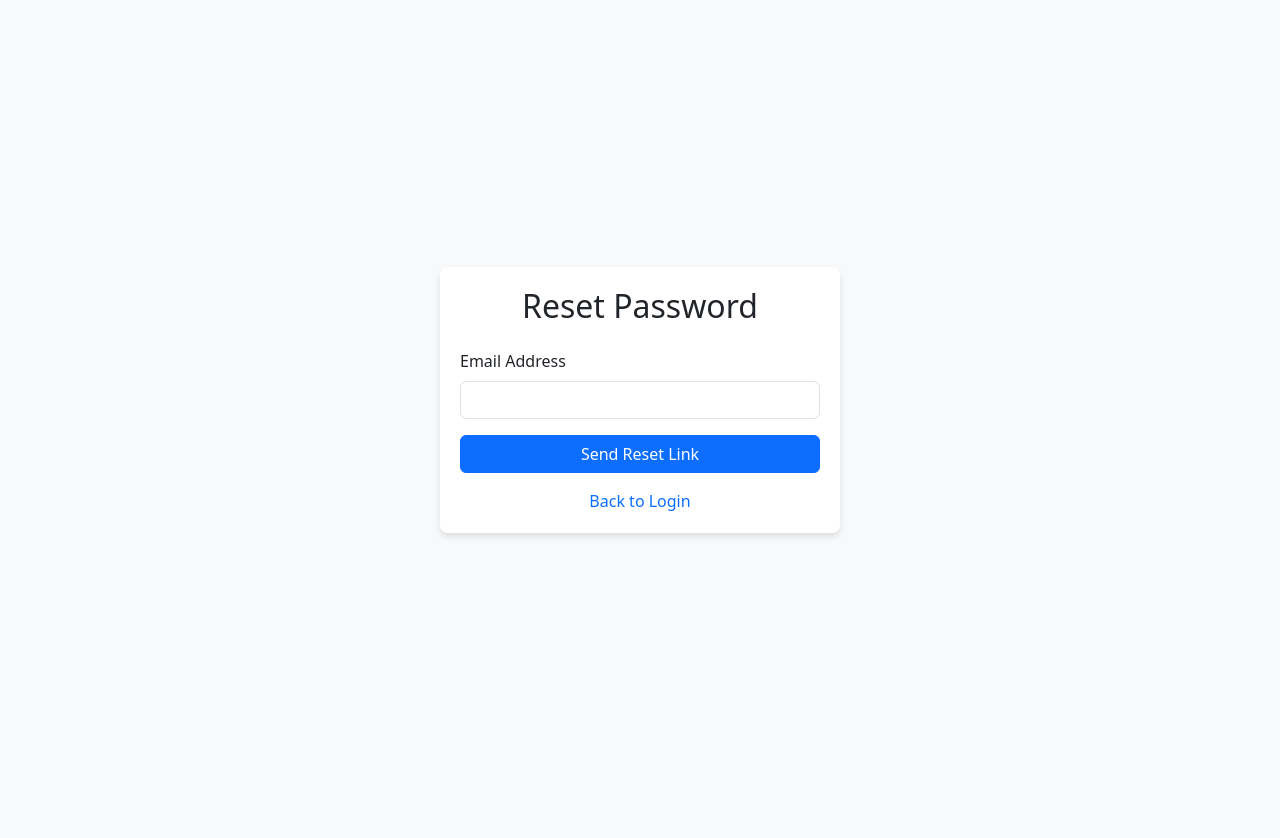
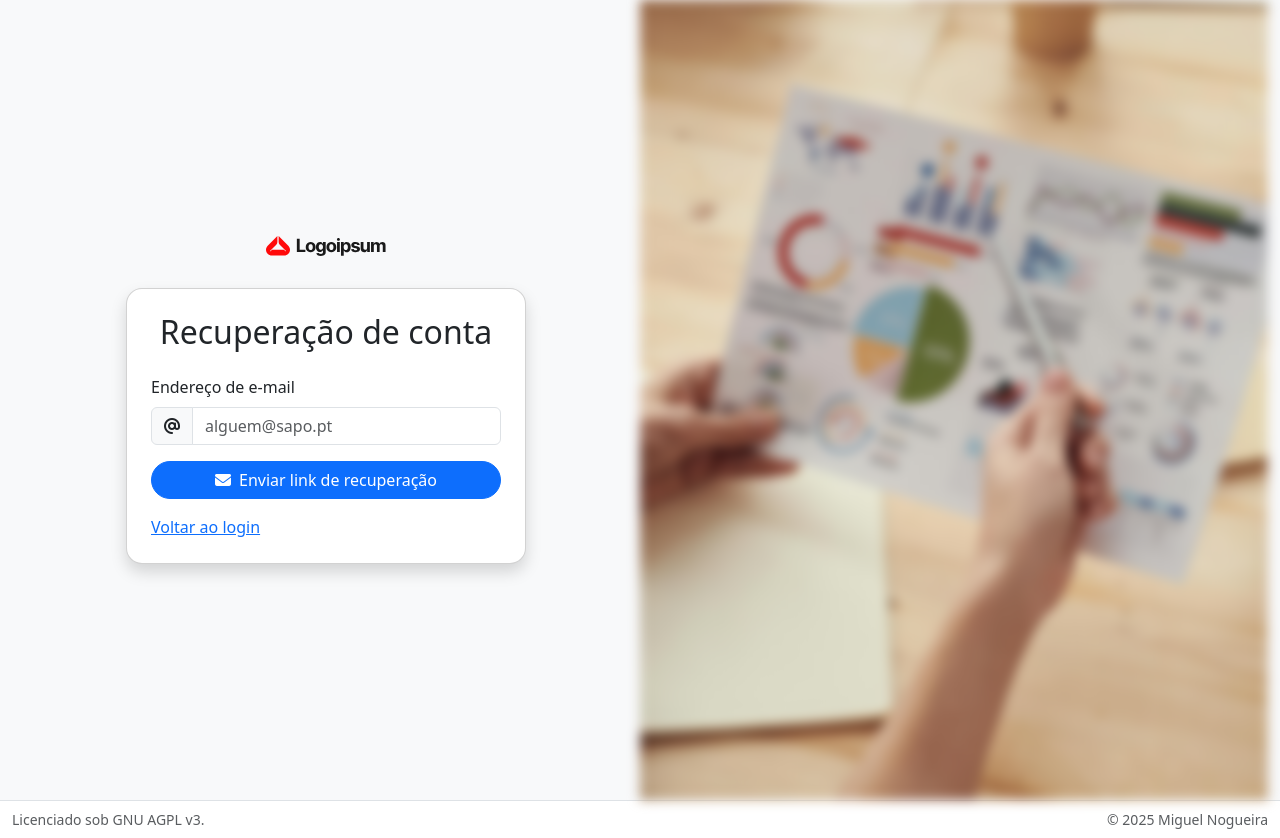
Before and after one commit to miguel456/taskmanager, a PHP site: page /auth/forgot-password.php in a window 1280 px wide. Before the commit the page ends 537 px from the top, so only its background shows below. Run offline with PHP 8.4, Linux system fonts and the light colour scheme; some libraries are stand-ins or nearby versions.

Commit message:
feat: modernize the forgot password page

```diff
--- a/auth/forgot-password.php
+++ b/auth/forgot-password.php
@@ -1,51 +1,76 @@
+<?php
+require_once realpath(__DIR__ . '/../app/bootstrap.php');
+?>
 <!DOCTYPE html>
 <html lang="en">
-<head>
-    <meta charset="UTF-8">
-    <meta name="viewport" content="width=device-width, initial-scale=1.0">
-    <title>Reset Password</title>
-    <link href="https://cdn.jsdelivr.net/npm/bootstrap@5.3.0/dist/css/bootstrap.min.css" rel="stylesheet">
-    <style>
-        body {
-            display: flex;
-            justify-content: center;
-            align-items: center;
-            height: 100vh;
-            background-color: #f8f9fa;
-            margin: 0;
-        }
-        .reset-container {
-            max-width: 400px;
-            width: 100%;
-            padding: 20px;
-            background: #fff;
-            border-radius: 8px;
-            box-shadow: 0 4px 6px rgba(0, 0, 0, 0.1);
-        }
-        .links {
-            margin-top: 15px;
-            text-align: center;
-        }
-        .links a {
-            text-decoration: none;
-        }
-    </style>
-</head>
-<body>
-<div class="reset-container">
-    <h2 class="text-center mb-4">Reset Password</h2>
-    <form action="process-reset.php" method="POST" novalidate>
-        <div class="mb-3">
-            <label for="email" class="form-label">Email Address</label>
-            <input type="email" class="form-control" id="email" name="email" required>
-            <div class="invalid-feedback">Please enter a valid email address.</div>
+<?php include_once '../layout/head.php' ?>
+<body class="bg-light" style="min-height: 100vh; display: flex; flex-direction: column;">
+
+<div class="container-fluid flex-grow-1 d-flex align-items-center justify-content-center" style="min-height: 100vh;">
+    <div class="row w-100" style="min-height: 80vh;">
+        <div class="col-md-6 d-flex align-items-center justify-content-center">
+            <div class="w-100" style="max-width: 400px;">
+                <div class="text-center mb-4">
+                    <img src="/img/logo.svg" alt="Logo" style="max-width: 120px;" class="mb-2">
+                </div>
+                <div class="card shadow rounded-4">
+                    <div class="card-body p-4">
+                        <h2 class="text-center mb-4">Recuperação de conta</h2>
+                        <?php
+                        $messages = pull_messages();
+                        if (!empty($messages)):
+                            foreach ($messages as $msg):
+                                $alertType = match ($msg['type']) {
+                                    'success' => 'success',
+                                    'error'   => 'danger',
+                                    'info'    => 'info',
+                                    default   => 'secondary'
+                                };
+                                ?>
+                                <div class="alert alert-<?= $alertType ?> alert-dismissible fade show" role="alert">
+                                    <?php if (!empty($msg['title'])): ?>
+                                        <i class="fa-solid <?= ($alertType == 'danger') ? 'fa-triangle-exclamation' : 'fa-circle-info' ?>"></i>
+                                        <strong> <?= htmlspecialchars($msg['title']) ?></strong><br>
+                                    <?php endif; ?>
+                                    <?= nl2br(htmlspecialchars($msg['body'])) ?>
+                                    <button type="button" class="btn-close" data-bs-dismiss="alert" aria-label="Close"></button>
+                                </div>
+                            <?php
+                            endforeach;
+                        endif;
+                        ?>
+                        <form action="process-reset.php" method="POST" novalidate>
+                            <div class="mb-3">
+                                <label for="email" class="form-label">Endereço de e-mail</label>
+                                <div class="input-group">
+                                    <span class="input-group-text"><i class="fa-solid fa-at"></i></span>
+                                    <input type="email" class="form-control" id="email" name="email" placeholder="alguem@sapo.pt" required>
+                                </div>
+                                <div class="invalid-feedback">Introduza um endereço de email válido.</div>
+                            </div>
+                            <button type="submit" class="btn btn-primary w-100 rounded-pill">
+                                <i class="fa fa-envelope me-2"></i>Enviar link de recuperação
+                            </button>
+                            <div class="d-flex justify-content-between mt-3">
+                                <a href="/login.php">Voltar ao login</a>
+                            </div>
+                        </form>
+                    </div>
+                </div>
+            </div>
         </div>
-        <button type="submit" class="btn btn-primary w-100">Send Reset Link</button>
-        <div class="links mt-3">
-            <a href="/login.php">Back to Login</a>
+        <div class="col-md-6 d-none d-md-block p-0">
+            <div style="background: url('/img/auth/auth-vertical-banner.jpg') center center/cover no-repeat; height: 100vh; width: 100%; filter: blur(6px)"></div>
         </div>
-    </form>
+    </div>
 </div>
-<script src="https://cdn.jsdelivr.net/npm/bootstrap@5.3.0/dist/js/bootstrap.bundle.min.js"></script>
+
+<footer class="bg-white border-top py-2 mt-auto w-100">
+    <div class="container-fluid d-flex justify-content-between align-items-center">
+        <span class="text-muted small">Licenciado sob GNU AGPL v3.</span>
+        <span class="ml-3 text-muted small ms-auto">&copy; <?= date('Y') ?> Miguel Nogueira</span>
+    </div>
+</footer>
+<?php include_once '../layout/standalone-scripts.php'; ?>
 </body>
 </html>
```
